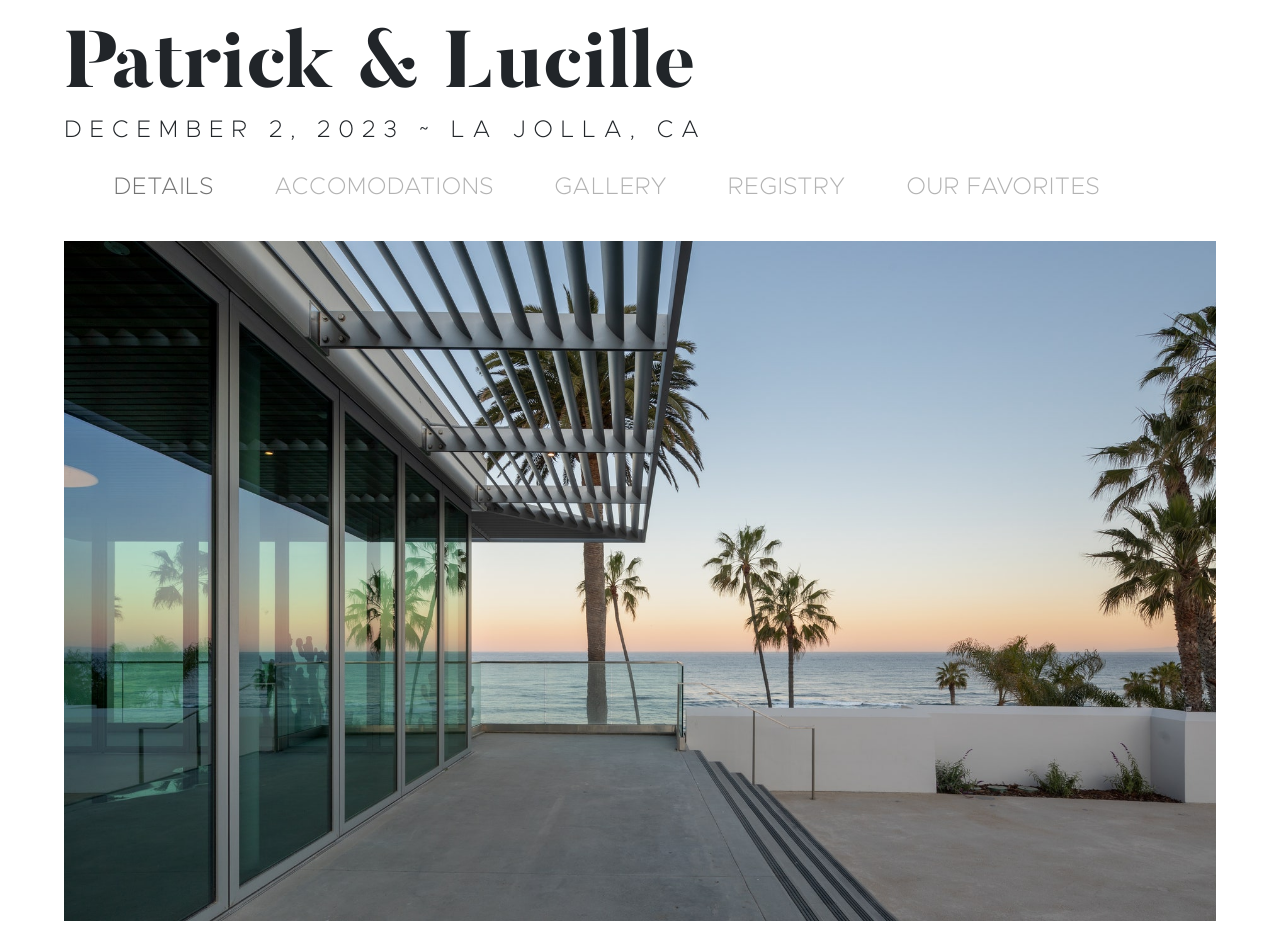
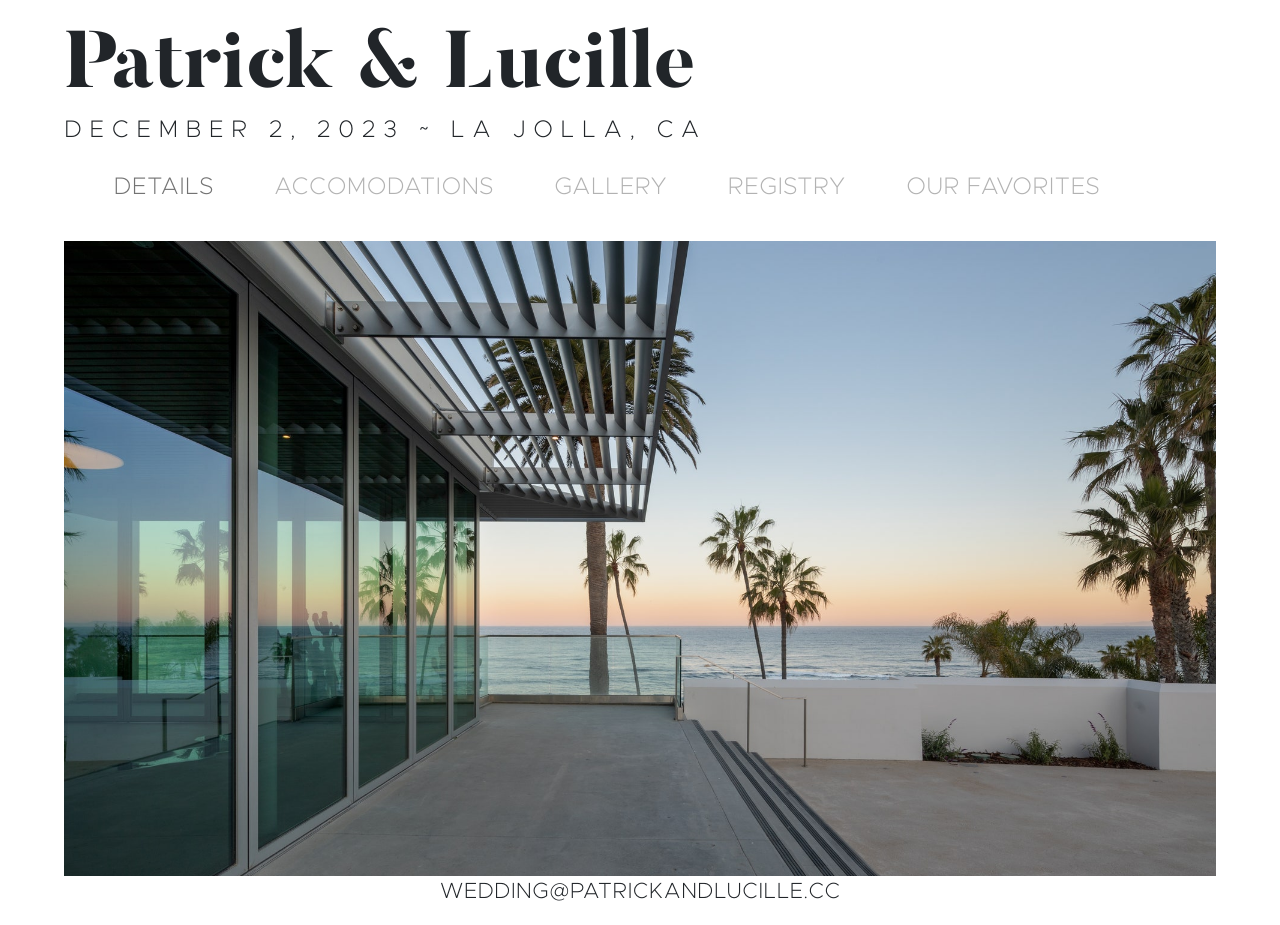
Before and after one commit to youandmia/youandmia.github.io, a Jekyll site: the page built from index.md, in a window 1280 px wide. Built offline with Jekyll 4.4.1, drawn with Linux system fonts in a browser that asks for light colours.

Commit message:
add email

```diff
--- a/_layouts/default.html
+++ b/_layouts/default.html
@@ -18,6 +18,7 @@
     {% include navigation.html %}
   </header>
   {{ content }}
+  <div class="email text-center link-unstyled"><p class="nova">wedding@patrickandlucille.cc</p></div>
 </body>
 
 </html>
--- a/_layouts/map.html
+++ b/_layouts/map.html
@@ -25,6 +25,7 @@
 
 
   {{content}}
+  <div class="email text-center link-unstyled"><p class="nova">wedding@patrickandlucille.cc</p></div>
 </body>
 
 </html>
--- a/site.css
+++ b/site.css
@@ -84,7 +84,7 @@ header[role="banner"] {
 
 .image-container {
     /* height: 100vh; */
-    height: calc(95vh - 175px);
+    height: calc(90vh - 175px);
     max-width: 90vw;
     display: block;
     margin-left: 5vw;
@@ -146,6 +146,12 @@ header[role="banner"] {
     padding-left: 2px;
 }
 
+div.email {
+    font-family: 'WebFont', nova, sans-serif;
+    font-weight: normal;
+    text-transform: uppercase;
+}
+
 p.nova {
     font-family: 'WebFont', nova, sans-serif;
     font-weight: normal;
@@ -173,23 +179,35 @@ p.nova {
         /* font-size: calc(16px + 6 * ((100vw - 320px) / 680)); */
         font-size: 3vw
     }
+
+    div.email {
+        font-size: 3vw
+    }
 }
 
 @media screen and (min-width: 1000px) {
     .col-map {
         width: 60vw;
     }
-        h4.group-header {
+
+    h4.group-header {
         font-size: 2vw
     }
 
     h4.sub-header {
         font-size: 1.8vw
     }
+
     p.nova {
         font-size: 22px;
     }
+
+    div.email {
+        font-size: 22px;
+    }
+
     div.detail-fill {
         height: 5vh
     }
+
 }
```
